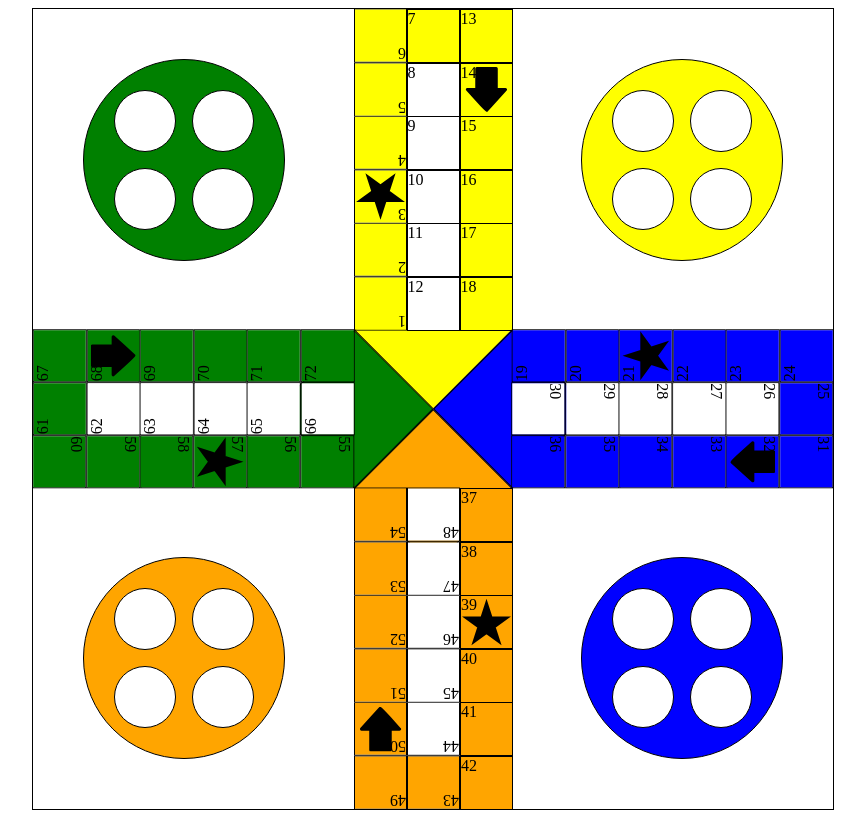
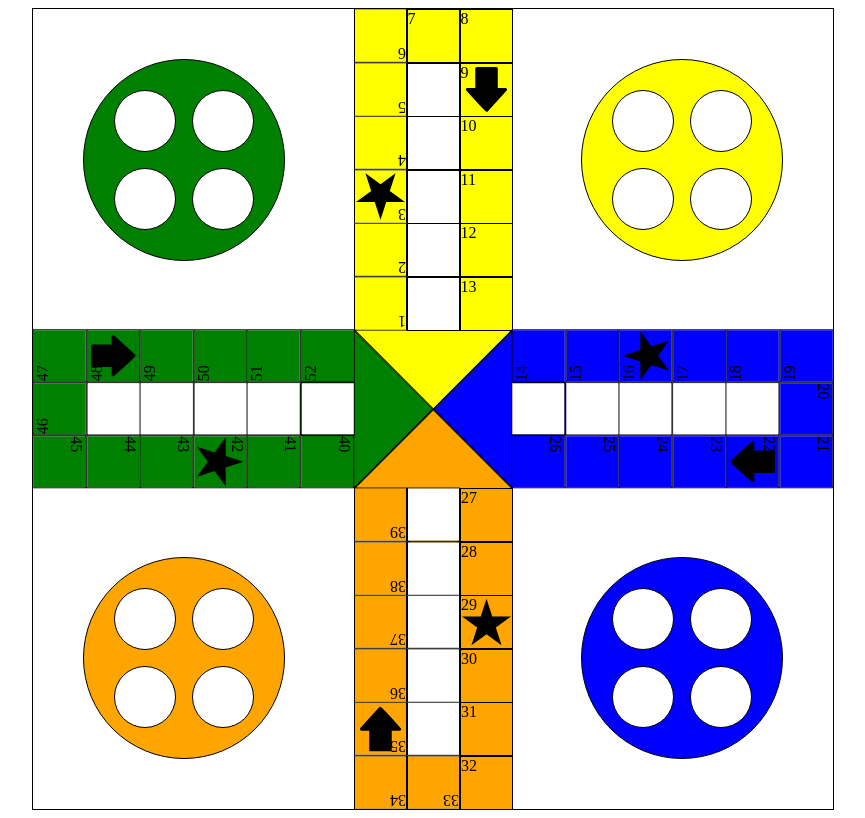
Before and after one commit to GustavoSouzinas/LUDOREMAKE, an Angular app: page / in a window 1280 px wide. Shown: the whole page, without its empty margins (207-1072 px from the left). Built offline with nearby package versions, Linux system fonts and the light colour scheme.

Commit message:
Fixed middle spaces counting

```diff
--- a/src/app/single-space/single-space.component.ts
+++ b/src/app/single-space/single-space.component.ts
@@ -1,5 +1,6 @@
 import { CommonModule } from '@angular/common';
-import { Component, Input} from '@angular/core';
+import { Component, input, Input} from '@angular/core';
+import { OnInit } from '@angular/core';
 
 let counter = 0
 
@@ -9,18 +10,21 @@ let counter = 0
   templateUrl: './single-space.component.html',
   styleUrl: './single-space.component.css'
 })
-export class SingleSpaceComponent {
+export class SingleSpaceComponent implements OnInit {
 
-  number: number;
+  number: number | null = null;
 
-  constructor(){
-    counter++;
-    this.number = counter;
-  }
+  ngOnInit(){
+
+  if(this.count){
+      counter++;
+      this.number = counter;
+    }}
 
   @Input() color = "";
   @Input() show_star = false;
   @Input() show_arrow = false;
+  @Input() count = true;
 
 }
 
@@ -28,7 +32,8 @@ export class single_space{
   constructor (
   public star: boolean = false,
   public arrow: boolean = false,
-  public color: string = "white"
+  public color: string = "white",
+  public count: boolean = true
   ){}
 
   }
--- a/src/app/spaces/spaces.component.html
+++ b/src/app/spaces/spaces.component.html
@@ -6,10 +6,10 @@
 
 
     <div class="grid">
-        <app-single-space class="space" [color]="s.color" *ngFor="let s of middle_spaces"></app-single-space>
+        <app-single-space class="space" [color]="s.color" [count]="s.count" *ngFor="let s of middle_spaces"></app-single-space>
     </div>
 
     <div class="grid">
-        <app-single-space class="space" [show_arrow]="s.arrow" [color]="spaces_color" *ngFor="let s of last_spaces" ></app-single-space>
+        <app-single-space class="space" [show_arrow]="s.arrow" [color]="spaces_color" [count]="s.count" *ngFor="let s of last_spaces" ></app-single-space>
     </div>
 </div>
--- a/src/app/spaces/spaces.component.ts
+++ b/src/app/spaces/spaces.component.ts
@@ -29,13 +29,13 @@ createClassLastSpaces(){
   for (let i=0; i<6; i++){
     const item = new single_space();
 
-    if(i<6)
+    if(i<6){
       item.color = this.spaces_color
-
-    if(i == 1)
+    }
+    if(i == 1){
       item.arrow = true
       item.color = this.spaces_color
-
+    }
     this.last_spaces.push(item)
   }
 }
@@ -45,13 +45,13 @@ createClassFirstSpaces(){
   for (let i=0; i<6; i++){
     const item = new single_space();
 
-    if(i<1)
+    if(i<6){
       item.color = this.spaces_color
-
-    if(i == 2)
+    }
+    if(i == 2){
     item.star = true
     item.color = this.spaces_color
-
+    }
   this.first_spaces.push(item)
   }
 
@@ -62,12 +62,14 @@ createClassMiddleSpaces(){
   for (let i=0; i<6; i++){
     const item = new single_space();
 
-    if(i<1)
+    if(i<1){
       item.color = this.spaces_color;
+    }
 
-    if(i>2)
+    if(i>0){
       item.color = "white";
-
+      item.count = false;
+    }
   this.middle_spaces.push(item);
   }
 
```
